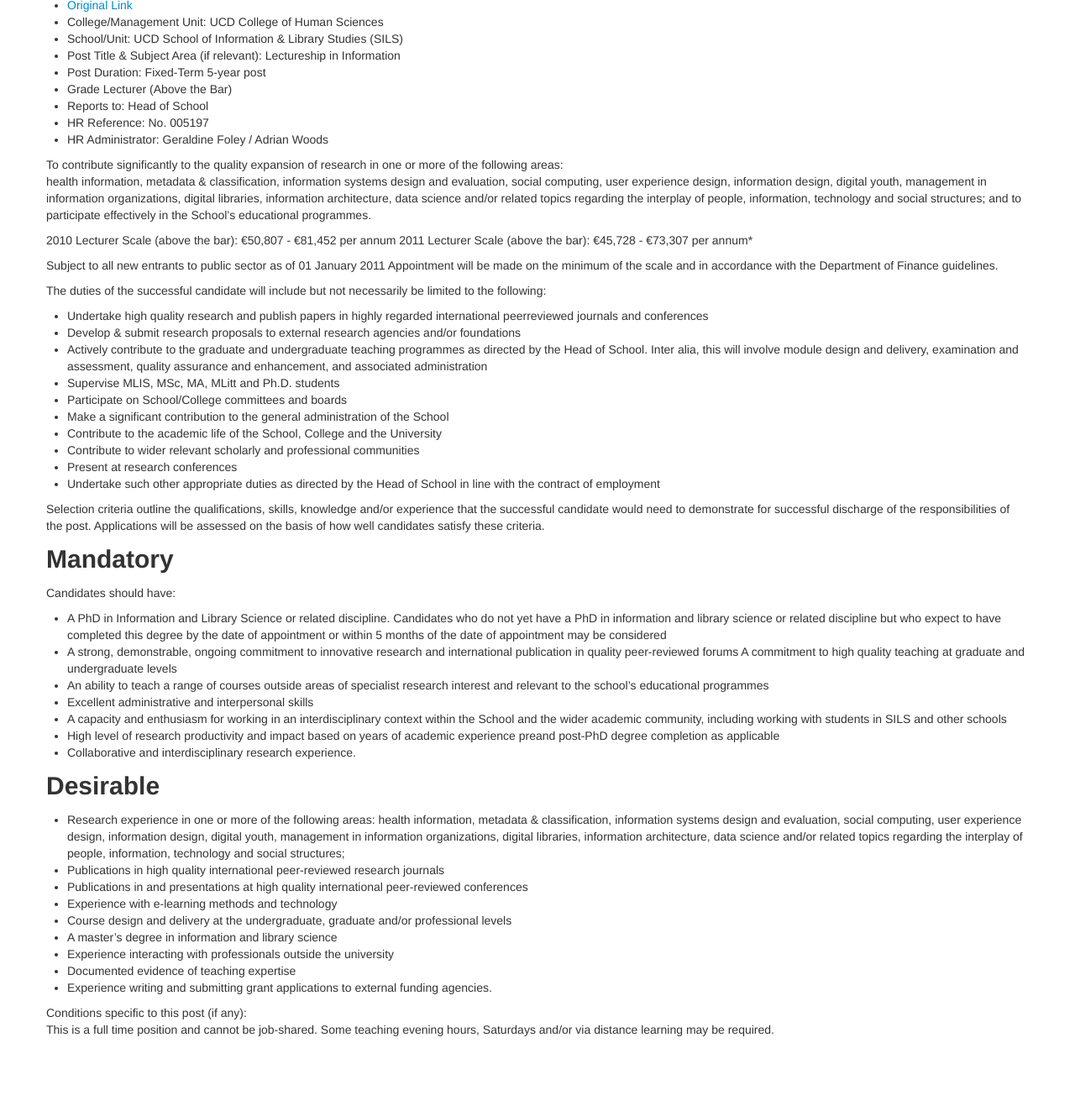
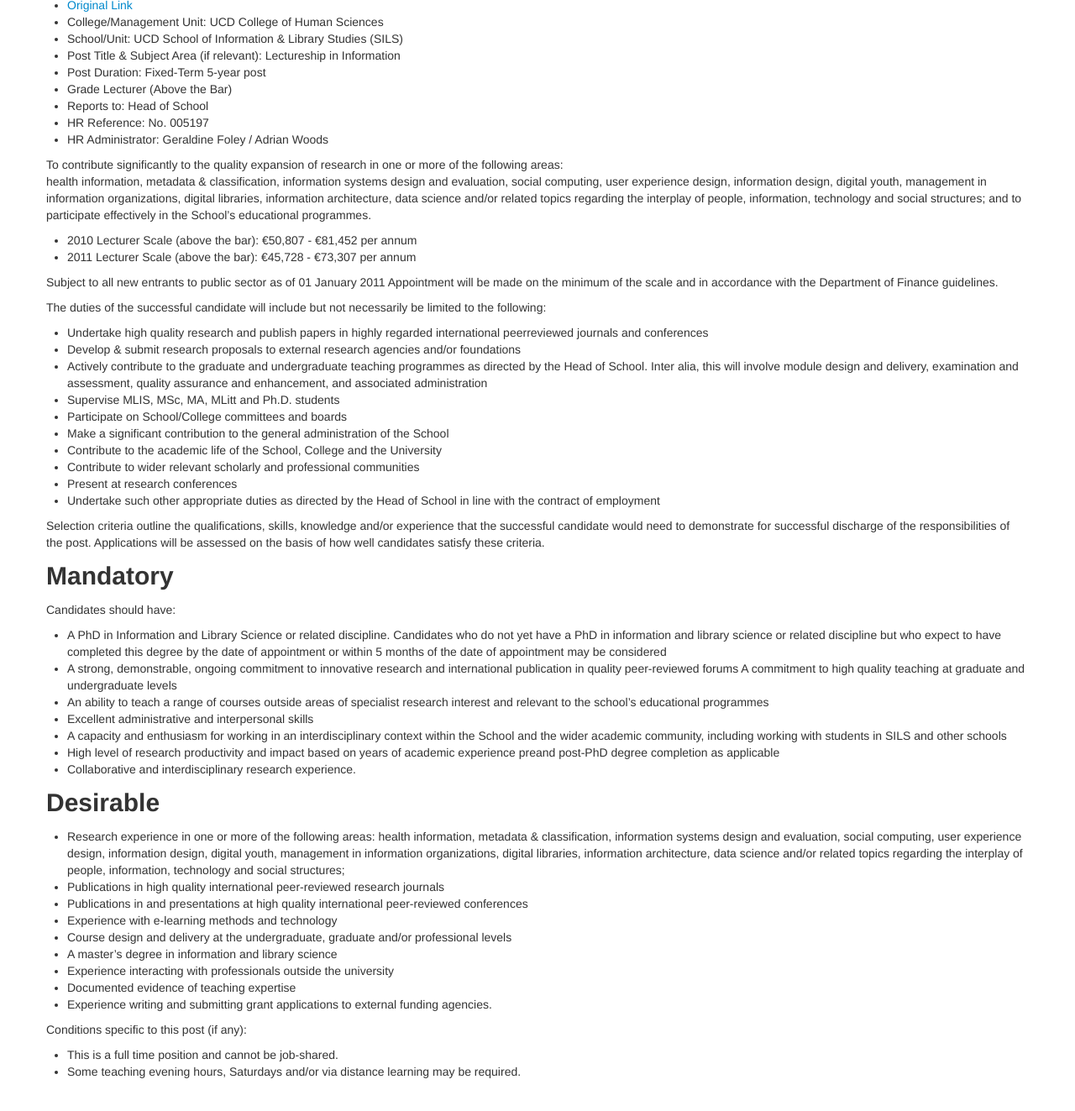
Before and after one commit to lofhm/DH-Job-Archive, a Jekyll site: the page built from _posts/2012-05-17-UCD-Lectureship-in-Information.markdown, in a window 1280 px wide and 1400 px high, scrolled down 260 px, cut to the strip 64-1387 px from the top of the window. Shown: the whole strip at 84% size. Built offline with Jekyll 4.4.1, drawn with Linux system fonts in a browser that asks for light colours; before the commit the page ends 1610 px from its top, so only the background shows below that.

Commit message:
fixing markdown issues

```diff
--- a/_posts/2012-05-17-UCD-Lectureship-in-Information.markdown
+++ b/_posts/2012-05-17-UCD-Lectureship-in-Information.markdown
@@ -36,8 +36,8 @@
 the interplay of people, information, technology and social structures; and to participate effectively in
 the School’s educational programmes.
 
-2010 Lecturer Scale (above the bar): €50,807 - €81,452 per annum
-2011 Lecturer Scale (above the bar): €45,728 - €73,307 per annum*
+- 2010 Lecturer Scale (above the bar): €50,807 - €81,452 per annum
+- 2011 Lecturer Scale (above the bar): €45,728 - €73,307 per annum
 
 Subject to all new entrants to public sector as of 01 January 2011
 Appointment will be made on the minimum of the scale and in accordance with the Department of
@@ -84,5 +84,5 @@
 * Experience writing and submitting grant applications to external funding agencies.
 
 Conditions specific to this post (if any):
-This is a full time position and cannot be job-shared.
-Some teaching evening hours, Saturdays and/or via distance learning may be required.
+- This is a full time position and cannot be job-shared.
+- Some teaching evening hours, Saturdays and/or via distance learning may be required.
--- a/_posts/2012-09-04-Cornell-University-Library-Digital-Scholarship-Initiatives-Coordinator.markdown
+++ b/_posts/2012-09-04-Cornell-University-Library-Digital-Scholarship-Initiatives-Coordinator.markdown
@@ -75,4 +75,4 @@
 Number of Openings-1
 University Job Title-Project Manager
 Level-G
-Sector*-Endowed
+Sector-Endowed
--- a/_posts/2012-09-11-UCSC-Professor-Film-and-Digital-Media.markdown
+++ b/_posts/2012-09-11-UCSC-Professor-Film-and-Digital-Media.markdown
@@ -41,13 +41,13 @@
 July 1, 2013. Position contingent upon final budgetary approval.
 
 ####TO APPLY:
-Applications are accepted via the UCSC Academic Recruit online system, and must include 1) a letter of application outlining scholarly background as well as current and future research plans; 2) curriculum vitae; 3) three samples of publications and/or creative work. (For moving image or other creative work not presentable in PDF format, please upload PDFs with links to specific samples.) 4) three confidential letters of recommendation*. Applicants are invited to submit a statement addressing their contributions to diversity through research, teaching and/or service. All documents uploaded to the UC Recruit online system must be in PDF format.
+Applications are accepted via the UCSC Academic Recruit online system, and must include 1) a letter of application outlining scholarly background as well as current and future research plans; 2) curriculum vitae; 3) three samples of publications and/or creative work. (For moving image or other creative work not presentable in PDF format, please upload PDFs with links to specific samples.) 4) three confidential letters of recommendation. Applicants are invited to submit a statement addressing their contributions to diversity through research, teaching and/or service. All documents uploaded to the UC Recruit online system must be in PDF format.
 
-Apply at <https://recruit.ucsc.edu/apply/JPF00013> Refer to Position #JPF00013-13 in all correspondence.
+Apply at <https://recruit.ucsc.edu/apply/JPF00013> Refer to Position ID JPF00013-13 in all correspondence.
 
 For questions regarding submission of materials or general questions about the position and department, please email <fdmrecruitment@ucsc.edu>
 
-*All letters will be treated as confidential per University of California policy and California state law. For any reference letter provided via a third party (i.e., dossier service, career center), direct the author to UCSC’s confidentiality statement at <http://apo.ucsc.edu/confstm.htm>
+All letters will be treated as confidential per University of California policy and California state law. For any reference letter provided via a third party (i.e., dossier service, career center), direct the author to UCSC’s confidentiality statement at <http://apo.ucsc.edu/confstm.htm>
 
 CLOSING DATE: Review of applications will begin on **October 28, 2012.**
 To ensure full consideration, applications should be complete and letters of recommendation received by this date. The position will remain open until filled, but not later than 6/30/2013.
--- a/_posts/2012-11-07-Folger-Shakespeare-Library-Director-Digital-Access.markdown
+++ b/_posts/2012-11-07-Folger-Shakespeare-Library-Director-Digital-Access.markdown
@@ -37,4 +37,4 @@
 
 Competitive salary and generous benefits. The position is available on January 1, 2013.
 
-Please send cover letter and c.v. to Folger Shakespeare Library, Attn: Karen Lyon., 201 E. Capitol Street SE, Washington, DC 20003-1004 or e-mail to <klyon@folger.edu>. Please visit our website at <www.folger.edu. No phone calls please. EOE.
+Please send cover letter and c.v. to Folger Shakespeare Library, Attn: Karen Lyon., 201 E. Capitol Street SE, Washington, DC 20003-1004 or e-mail to klyon@folger.edu. Please visit our website at <http://www.folger.edu>. No phone calls please. EOE.
--- a/index.html
+++ b/index.html
@@ -73,6 +73,7 @@
          <div class="hero-unit">
         	<h1>Digital Humanities Job Archive</h1>
           <p>The DH Jobs Archive is a repository of jobs listings related to the digital humanities.</p>
+          <h3>ON HIATUS</h3>
           <em><b>NOTE:</b> The DH Jobs Archive is NOT trying to be an up-to-date jobs listing site. Our goal is to maintain a
             repository of postings for folks interested in conducting research about the digital humanities. What we have been trying to do is extract some basic metadata and the text of job postings before they dissapear from the web. This normalization is a lot more work than we anticipated. The maintainers of this site have fallen woefully behind in our archival efforts and would love help.</em>
             <br/>
```
Also changed, not shown: _posts/2012-09-06-Nanyang-Technological-University-Assistant-Professor-in-Digital Humanities.markdown (+5 -11 lines).
